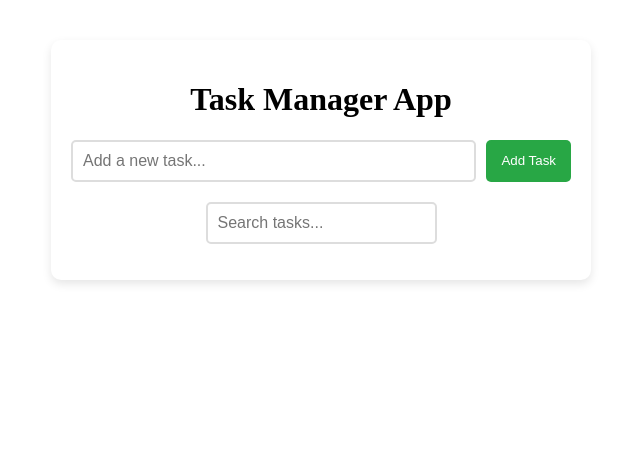
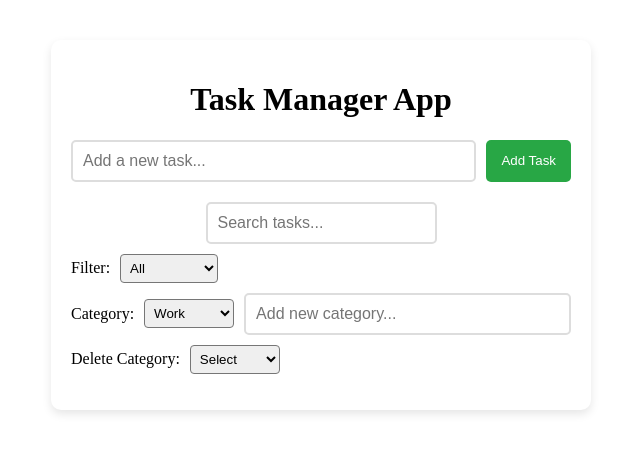
Before and after one commit to Im-Arth1307/Task-Management-Application, a React (Create React App) app: page / in a window 1280 px wide. Shown: the top 452 px of the page, without its empty margins (319-959 px from the left). Built offline with nearby package versions, Linux system fonts and the light colour scheme; the HTML template or start-up script is replaced by a standard one.

Commit message:
added a delete category option

```diff
--- a/src/components/TaskList.css
+++ b/src/components/TaskList.css
@@ -1,59 +1,3 @@
-/* .task-container {
-    max-width: 400px;
-    margin: 20px auto;
-    padding: 20px;
-    background: white;
-    box-shadow: 0 4px 8px rgba(0, 0, 0, 0.1);
-    border-radius: 10px;
-}
-
-ul {
-    list-style: none;
-    padding: 0;
-  }
-
-  li {
-    display: flex;
-    align-items: center;
-    justify-content: space-between;
-    background: #f9f9f9;
-    padding: 10px;
-    margin: 8px 0;
-    border-radius: 5px;
-    transition: background 0.3s ease-in-out;
-  }
-
-  li:hover {
-    background: #ececec;
-  }
-
-  input[type="checkbox"] {
-    width: 18px;
-    height: 18px;
-    margin-right: 10px;
-    cursor: pointer;
-  }
-
-  .completed {
-    text-decoration: line-through;
-    color: #999;
-  }
-
-  button {
-    background: #ff4d4d;
-    color: white;
-    border: none;
-    padding: 5px 10px;
-    border-radius: 5px;
-    cursor: pointer;
-    transition: background 0.3s ease;
-  }
-
-  button:hover {
-    background: #e60000;
-  }
-   */
-
    .task-list {
     list-style: none;
     padding: 0;
@@ -90,3 +34,16 @@ ul {
   .delete-btn:hover {
     transform: scale(1.2);
   }
+
+  .filter-container {
+    margin: 10px 0;
+    display: flex;
+    align-items: center;
+    gap: 10px;
+  }
+
+  .filter-container select {
+    padding: 5px;
+    border-radius: 4px;
+    cursor: pointer;
+  }
--- a/src/components/TaskList.js
+++ b/src/components/TaskList.js
@@ -10,11 +10,17 @@ const TaskList = () => {
   const tasks = useSelector((state) => state.tasks);
   const dispatch = useDispatch();
 
+  const [filterStatus, setFilterStatus] = useState("all"); // "all", "completed", "incomplete"
+
   const [searchQuery, setSearchQuery] = useState("");
   const [editingTaskId, setEditingTaskId] = useState(null);
   const [editedText, setEditedText] = useState("");
   const [editedCategory, setEditedCategory] = useState("");
   const [editedDueDate, setEditedDueDate] = useState("");
+
+  const [categories, setCategories] = useState(["Work", "Personal", "Groceries"]); // Default categories
+  const [newCategory, setNewCategory] = useState("");
+  const [categoryFilter, setCategoryFilter] = useState("all"); // Filtering category
 
 
   const handleEditClick = (task) => {
@@ -29,9 +35,18 @@ const TaskList = () => {
     setEditingTaskId(null);
   };
 
-  const filteredTasks = tasks.filter((task) =>
-    task.text.toLowerCase().includes(searchQuery.toLowerCase())
-  );
+  const filteredTasks = tasks
+    .filter((task) => task.text.toLowerCase().includes(searchQuery.toLowerCase())) // Search filter
+    .filter((task) => {
+      if (filterStatus === "completed") return task.completed;
+      if (filterStatus === "incomplete") return !task.completed;
+      return true; // Show all tasks
+    })
+    .filter((task) => {
+      if (categoryFilter === "all") return true;
+      return task.category === categoryFilter;
+    });
+
 
   const handleDragEnd = (result) => {
     if (!result.destination) return;
@@ -44,6 +59,17 @@ const TaskList = () => {
     dispatch(reorderTasks(newTasks));
   };
 
+  const handleDeleteCategory = (categoryToDelete) => {
+    setCategories(categories.filter((cat) => cat !== categoryToDelete));
+
+    // Update tasks that belong to the deleted category
+    tasks.forEach((task) => {
+      if (task.category === categoryToDelete) {
+        dispatch(editTask({ id: task.id, text: task.text, category: "", dueDate: task.dueDate }));
+      }
+    });
+  };
+
   return (
     <div>
       {/* Search Bar */}
@@ -54,6 +80,84 @@ const TaskList = () => {
         onChange={(e) => setSearchQuery(e.target.value)}
         className="search-input"
     />
+
+    {/* Complete/Incomplete Filter */}
+    <div className="filter-container">
+        <label>Filter: </label>
+        <select value={filterStatus} onChange={(e) => setFilterStatus(e.target.value)}>
+          <option value="all">All</option>
+          <option value="completed">Completed</option>
+          <option value="incomplete">Incomplete</option>
+        </select>
+      </div>
+
+    {/* Filter Dropdown */}
+  {/* <div className="filter-container">
+    <label>Filter: </label>
+      <select value={editedCategory} onChange={(e) => setEditedCategory(e.target.value)}>
+        {categories.map((cat) => (
+          <option key={cat} value={cat}>{cat}</option>
+        ))}
+      </select>
+      <input
+        type="text"
+        placeholder="Or add a new category..."
+        value={newCategory}
+        onChange={(e) => setNewCategory(e.target.value)}
+        onBlur={() => {
+          if (newCategory && !categories.includes(newCategory)) {
+            setCategories([...categories, newCategory]);
+            setEditedCategory(newCategory); // Set newly added category
+            setNewCategory("");
+          }
+        }}
+      />
+
+  </div> */}
+
+    {/* Category Filter Dropdown */}
+  {/* <div className="filter-container">
+    <label>Category Filter: </label>
+    <select value={categoryFilter} onChange={(e) => setCategoryFilter(e.target.value)}>
+      <option value="all">All</option>
+      {categories.map((cat) => (
+        <option key={cat} value={cat}>{cat}</option>
+      ))}
+    </select>
+  </div> */}
+
+  {/* Category Selection & Adding */}
+  <div className="filter-container">
+        <label>Category: </label>
+        <select value={editedCategory} onChange={(e) => setEditedCategory(e.target.value)}>
+          {categories.map((cat) => (
+            <option key={cat} value={cat}>{cat}</option>
+          ))}
+        </select>
+        <input
+          type="text"
+          placeholder="Add new category..."
+          value={newCategory}
+          onChange={(e) => setNewCategory(e.target.value)}
+          onBlur={() => {
+            if (newCategory && !categories.includes(newCategory)) {
+              setCategories([...categories, newCategory]);
+              setNewCategory("");
+            }
+          }}
+        />
+      </div>
+
+      {/* Delete Category */}
+      <div className="filter-container">
+        <label>Delete Category: </label>
+        <select onChange={(e) => handleDeleteCategory(e.target.value)}>
+          <option value="">Select</option>
+          {categories.map((cat) => (
+            <option key={cat} value={cat}>{cat}</option>
+          ))}
+        </select>
+      </div>
 
     <DragDropContext onDragEnd={handleDragEnd}>
       <Droppable droppableId="taskList">
```
